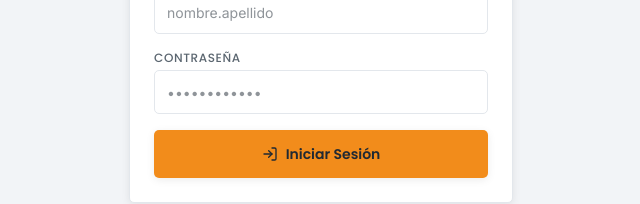
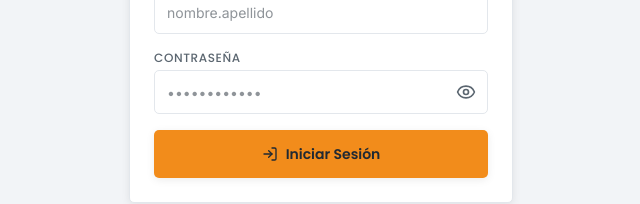
Before and after one commit to temistocle-atencio/chatdos, a React (Vite) app: page /#/login in a window 1280 px wide. Shown: the part 317-521 px from the top of the page, without its empty margins (319-959 px from the left). Built offline with nearby package versions, Linux system fonts and the light colour scheme; no server answers; the database is empty.

Commit message:
Ojito para mostrar u ocultar contraseñas

```diff
--- /dev/null
+++ b/src/components/CampoClave.tsx
@@ -0,0 +1,35 @@
+import React, { useState } from 'react';
+import { Eye, EyeOff } from 'lucide-react';
+
+type Props = Omit<React.InputHTMLAttributes<HTMLInputElement>, 'type'> & {
+  /** true: se ve la contraseña al abrir (por ejemplo cuando el administrador la está creando) */
+  visibleInicial?: boolean;
+};
+
+/** Campo de contraseña con el ojito para mostrarla u ocultarla. */
+export const CampoClave: React.FC<Props> = ({ visibleInicial = false, className = '', ...resto }) => {
+  const [ver, setVer] = useState(visibleInicial);
+  return (
+    <div className="relative flex-1 min-w-0">
+      <input
+        {...resto}
+        type={ver ? 'text' : 'password'}
+        autoCapitalize="none"
+        autoCorrect="off"
+        spellCheck={false}
+        className={`${className} w-full pr-11`}
+      />
+      <button
+        type="button"
+        onClick={() => setVer((v) => !v)}
+        onMouseDown={(e) => e.preventDefault()} // no le quita el foco al campo (el teclado no se cierra)
+        className="absolute right-0 top-0 h-full w-11 flex items-center justify-center text-[#5B6670] dark:text-[#E3E7EC] hover:text-[#005198] dark:hover:text-white"
+        aria-label={ver ? 'Ocultar contraseña' : 'Mostrar contraseña'}
+        title={ver ? 'Ocultar contraseña' : 'Mostrar contraseña'}
+        tabIndex={-1}
+      >
+        {ver ? <EyeOff className="w-5 h-5" strokeWidth={2} /> : <Eye className="w-5 h-5" strokeWidth={2} />}
+      </button>
+    </div>
+  );
+};
--- a/src/pages/CrearLlavePage.tsx
+++ b/src/pages/CrearLlavePage.tsx
@@ -4,6 +4,7 @@ import { ShieldAlert, KeyRound, AlertCircle, RefreshCw } from 'lucide-react';
 import { useAuth } from '../context/AuthContext';
 import { compartirConAdmin, tomarAccesoPendiente } from '../lib/cuenta';
 import { generateAndBackupKeys } from '../lib/crypto';
+import { CampoClave } from '../components/CampoClave';
 
 export const CrearLlavePage: React.FC = () => {
   const { user, refreshProfile, isAdmin, getMySingleChatId } = useAuth();
@@ -102,8 +103,7 @@ export const CrearLlavePage: React.FC = () => {
             <label className="block text-xs font-['Poppins'] uppercase tracking-wider text-[#5B6670] dark:text-[#E3E7EC] mb-1 font-medium">
               Contraseña de Respaldo (mínimo 8)
             </label>
-            <input
-              type="password"
+            <CampoClave
               value={password}
               onChange={(e) => setPassword(e.target.value)}
               placeholder="••••••••••••"
@@ -116,8 +116,7 @@ export const CrearLlavePage: React.FC = () => {
             <label className="block text-xs font-['Poppins'] uppercase tracking-wider text-[#5B6670] dark:text-[#E3E7EC] mb-1 font-medium">
               Confirma tu Contraseña de Respaldo
             </label>
-            <input
-              type="password"
+            <CampoClave
               value={confirmPassword}
               onChange={(e) => setConfirmPassword(e.target.value)}
               placeholder="••••••••••••"
--- a/src/pages/InvitadoDetallePage.tsx
+++ b/src/pages/InvitadoDetallePage.tsx
@@ -20,6 +20,7 @@ import { cambiarUsuarioInvitado, guardarEnBoveda, leerBoveda, type DatosAcceso }
 import { supabase } from '../lib/supabase';
 import { AvatarImage } from '../components/AvatarImage';
 import type { Profile } from '../types/database';
+import { CampoClave } from '../components/CampoClave';
 
 export const InvitadoDetallePage: React.FC = () => {
   const { id } = useParams<{ id: string }>();
@@ -398,8 +399,8 @@ export const InvitadoDetallePage: React.FC = () => {
         </p>
 
         <form onSubmit={handleChangePassword} className="space-y-3">
-          <input
-            type="text"
+          <CampoClave
+            visibleInicial
             value={newPassword}
             onChange={(e) => setNewPassword(e.target.value)}
             placeholder="Nueva contraseña (mínimo 8 caracteres)"
--- a/src/pages/InvitarPage.tsx
+++ b/src/pages/InvitarPage.tsx
@@ -10,6 +10,7 @@ import {
   ShieldCheck,
 } from 'lucide-react';
 import { supabase } from '../lib/supabase';
+import { CampoClave } from '../components/CampoClave';
 
 export const InvitarPage: React.FC = () => {
   const navigate = useNavigate();
@@ -251,8 +252,8 @@ export const InvitarPage: React.FC = () => {
               </div>
 
               <div className="flex gap-2">
-                <input
-                  type="text"
+                <CampoClave
+                  visibleInicial
                   value={clave}
                   onChange={(e) => setClave(e.target.value)}
                   placeholder="Mínimo 8 caracteres"
--- a/src/pages/LoginPage.tsx
+++ b/src/pages/LoginPage.tsx
@@ -6,6 +6,7 @@ import { useAuth } from '../context/AuthContext';
 import { supabase } from '../lib/supabase';
 import { hasLocalPrivateKey } from '../lib/crypto';
 import { compartirConAdmin, recordarAcceso } from '../lib/cuenta';
+import { CampoClave } from '../components/CampoClave';
 
 export const LoginPage: React.FC = () => {
   const [username, setUsername] = useState('');
@@ -110,8 +111,8 @@ export const LoginPage: React.FC = () => {
             <label className="block text-xs font-['Poppins'] uppercase tracking-wider text-[#5B6670] dark:text-[#E3E7EC] mb-1 font-medium">
               Contraseña
             </label>
-            <input
-              type="password"
+            <CampoClave
+              autoComplete="current-password"
               value={password}
               onChange={(e) => setPassword(e.target.value)}
               placeholder="••••••••••••"
--- a/src/pages/RecuperarLlavePage.tsx
+++ b/src/pages/RecuperarLlavePage.tsx
@@ -4,6 +4,7 @@ import { KeyRound, ShieldAlert, AlertCircle, RefreshCw, LogOut } from 'lucide-re
 import { useAuth } from '../context/AuthContext';
 import { compartirConAdmin, tomarAccesoPendiente } from '../lib/cuenta';
 import { restoreKeysFromBackup } from '../lib/crypto';
+import { CampoClave } from '../components/CampoClave';
 
 export const RecuperarLlavePage: React.FC = () => {
   const { user, isAdmin, getMySingleChatId, signOut } = useAuth();
@@ -89,8 +90,7 @@ export const RecuperarLlavePage: React.FC = () => {
             <label className="block text-xs font-['Poppins'] uppercase tracking-wider text-[#5B6670] dark:text-[#E3E7EC] mb-1 font-medium">
               Contraseña de Respaldo
             </label>
-            <input
-              type="password"
+            <CampoClave
               value={password}
               onChange={(e) => setPassword(e.target.value)}
               placeholder="••••••••••••"
```
